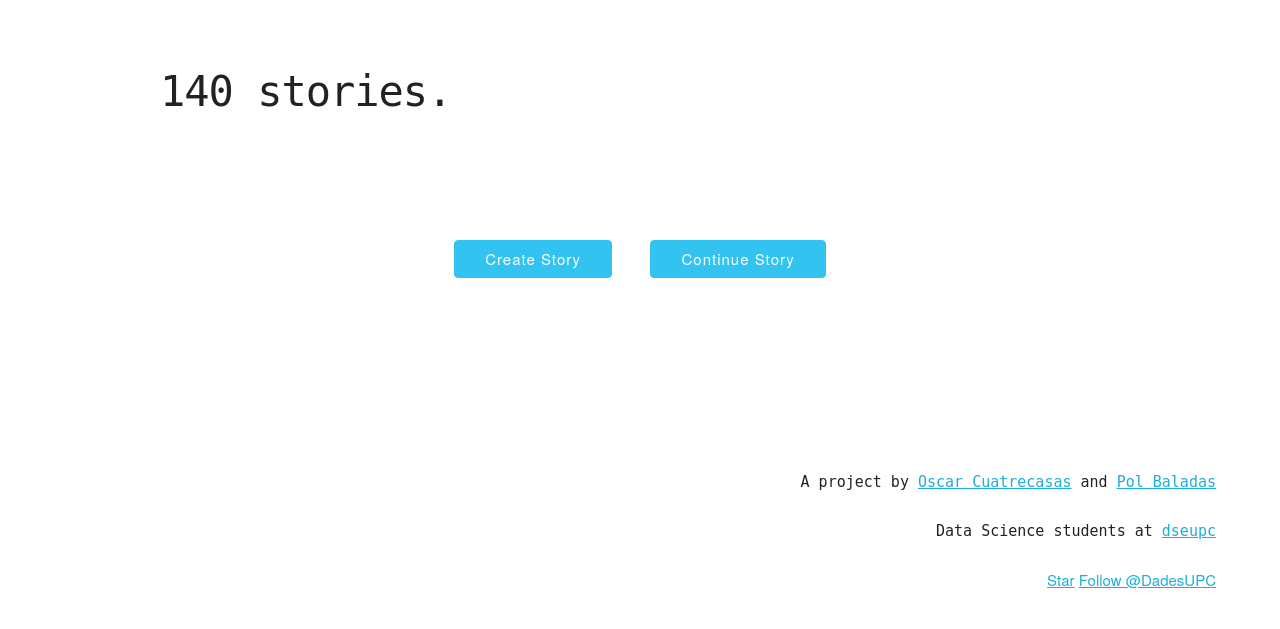
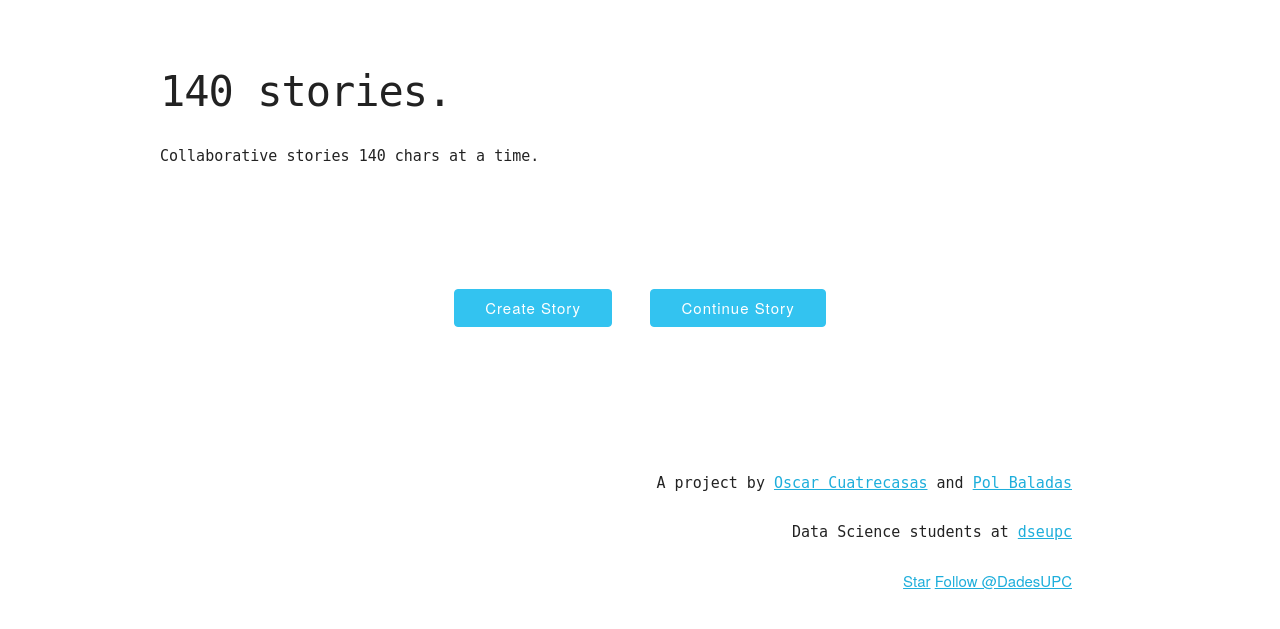
Before and after one commit to DadesUPC/140stories, a Flask app: page / in a window 1280 px wide. Shown: the top 629 px of the page. Run offline with Flask 2, Linux system fonts and the light colour scheme; some web fonts are replaced.

Commit message:
Add Subheader and title to story model

```diff
--- a/static/css/main.css
+++ b/static/css/main.css
@@ -45,4 +45,5 @@ html{
 .footer{
 	margin-top: 15%;
 	margin-right: 5%;
+	margin-left: 5%;
 }
--- a/templates/base.html
+++ b/templates/base.html
@@ -15,11 +15,11 @@
   	<br>
   	<div class="header">
   		<h2><pre>140 stories.</pre></h2>
+      <p><pre>Collaborative stories 140 chars at a time.</pre></p>
   	</div>
   	<div class="content">
     	{%block content%}
    	 	{%endblock%}
-   	</div>
    	</div>
     <div class="footer">
   	 <pre align="right">A project by <a target="_blank" href="https://twitter.com/ocuatrecasas">Oscar Cuatrecasas</a> and <a target="_blank" href="https://twitter.com/PolBaladas/">Pol Baladas</a></pre>
@@ -29,7 +29,7 @@
 			 <a class="github-button" href="https://github.com/DadesUPC/140stories" data-icon="octicon-star" data-size="large" aria-label="Star DadesUPC/140stories on GitHub">Star</a><!-- Place this tag where you want the button to render. -->
 			 <a class="github-button" href="https://github.com/DadesUPC" data-size="large" aria-label="Follow @DadesUPC on GitHub">Follow @DadesUPC</a>
       </div>
-
+    </div>
   </div>
 </body>
 
--- a/utils/models.py
+++ b/utils/models.py
@@ -2,6 +2,7 @@ from main import app, db
 
 class Story(db.Model):
 	id = db.Column(db.Integer, primary_key=True)
+	title = db.Column(db.String(140))
 	full_text = db.Column(db.Text)
 
 	def __init__(self, full_text):
```
Lines whose indentation alone changed are shown as unchanged.
